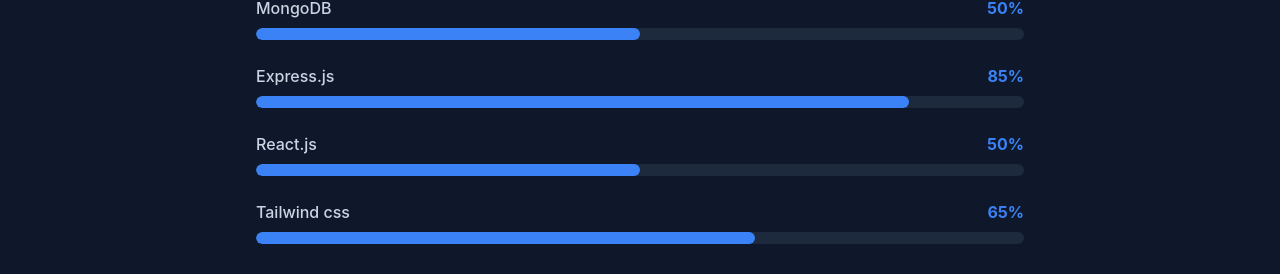
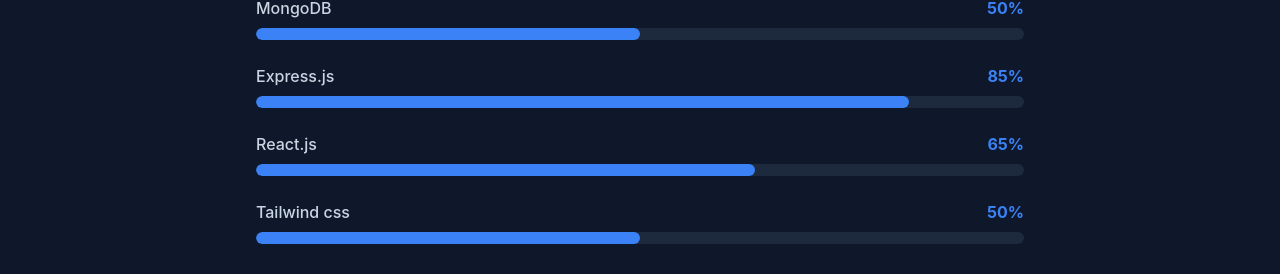
Before and after one commit to RajbanshiBittu/Portfolio, a React app: page / in a window 1280 px wide. Shown: the part 2298-2572 px from the top of the page. Built offline with nearby package versions, Linux system fonts and the light colour scheme; the HTML template or start-up script is replaced by a standard one.

Commit message:
third change

```diff
--- a/src/components/Skills.jsx
+++ b/src/components/Skills.jsx
@@ -27,8 +27,8 @@
 const proficiency = [
   { name: "MongoDB", level: 50 },
   { name: "Express.js", level: 85 },
-  { name: "React.js", level: 50 },
-  { name: "Tailwind css", level: 65 },
+  { name: "React.js", level: 65 },
+  { name: "Tailwind css", level: 50 },
 ];
 
 const Skills = () => {
```
